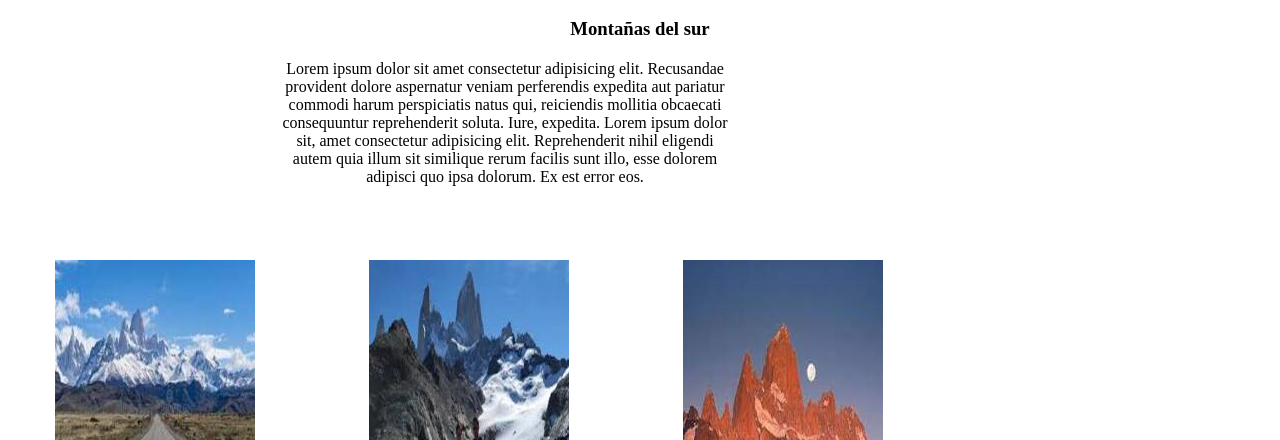
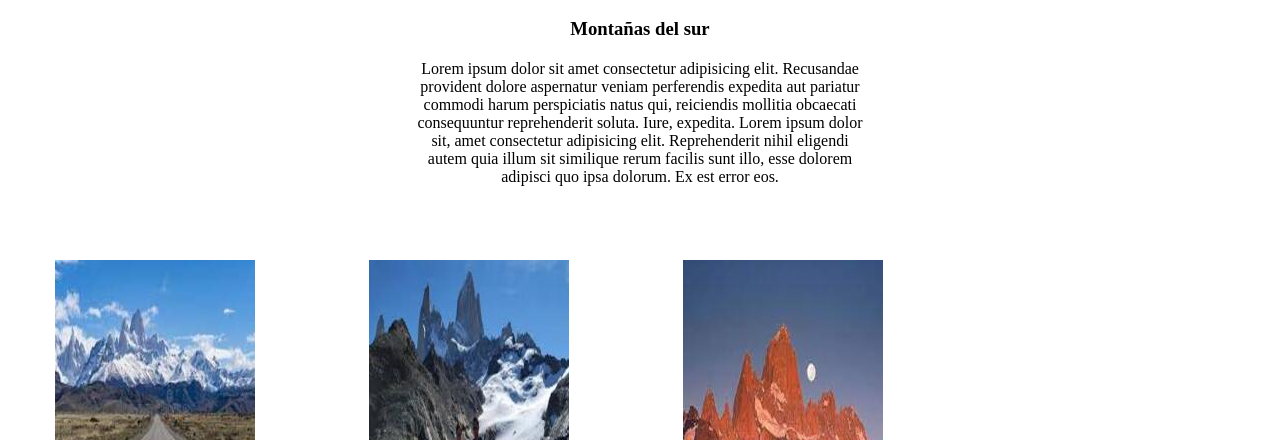
Before and after one commit to sara-villagra/clase-13, a plain HTML site: page index.html in a window 1280 px wide. Shown: the part 742-1182 px from the top of the page. Drawn offline with Linux system fonts and the light colour scheme.

Commit message:
aplique flex al section class=text-1

```diff
--- a/css/style.css
+++ b/css/style.css
@@ -46,6 +46,7 @@ nav {
     height: 600px;
     margin-left: 120px;
     background-image: url(https://images.unsplash.com/photo-1482868601586-3a72731db0bc?ixlib=rb-4.0.3&ixid=M3wxMjA3fDB8MHxwaG90by1wYWdlfHx8fGVufDB8fHx8fA%3D%3D&auto=format&fit=crop&w=870&q=80);
+
 }
 
 .baner {
@@ -53,19 +54,27 @@ nav {
     justify-content: center;
     align-items: center;
 }
+.text-1{
+    display: flex;
+    flex-direction: column;
+    justify-content: center;
+    align-items: center;
+
+}
 
 
 .text-1 h3 {
     text-align: center;
     padding: 20px 40px;
+
 }
 
 .parrafo-1 {
     width: 450px;
     height: 180px;
     text-align: center;
-    position: relative;
-    left: 280px;
+
+
 }
 
 .card-1 {
--- a/index.html
+++ b/index.html
@@ -34,7 +34,7 @@
         </p>
     </div>
    </section>
-   <section>
+   <section class="contenedor-cards">
     <div class=" card-1">
         <img src="./assets/img/montaña2descarga.jpg" alt="">
         <h5>Montañas de Santa Cruz</h5>
```
